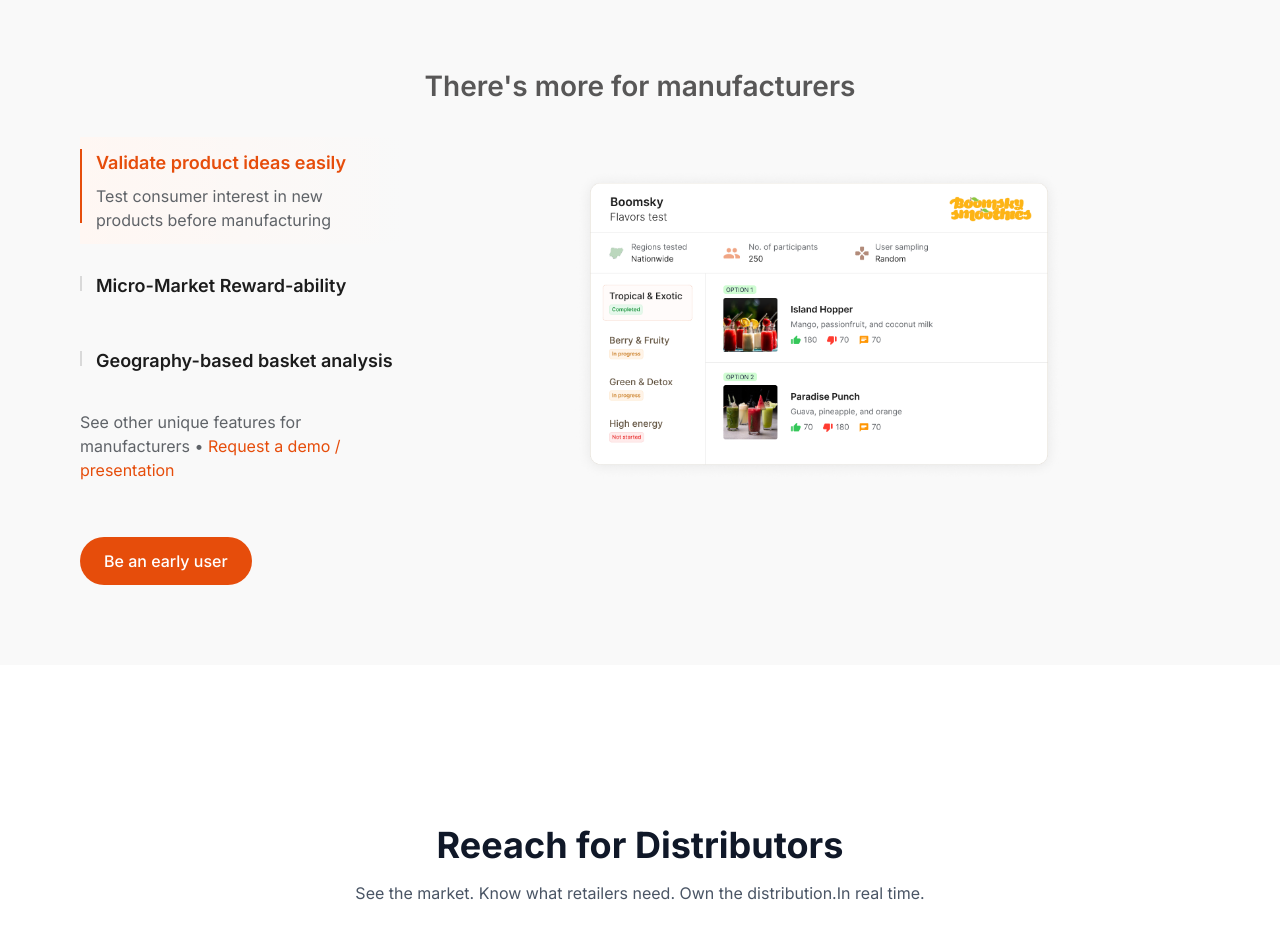
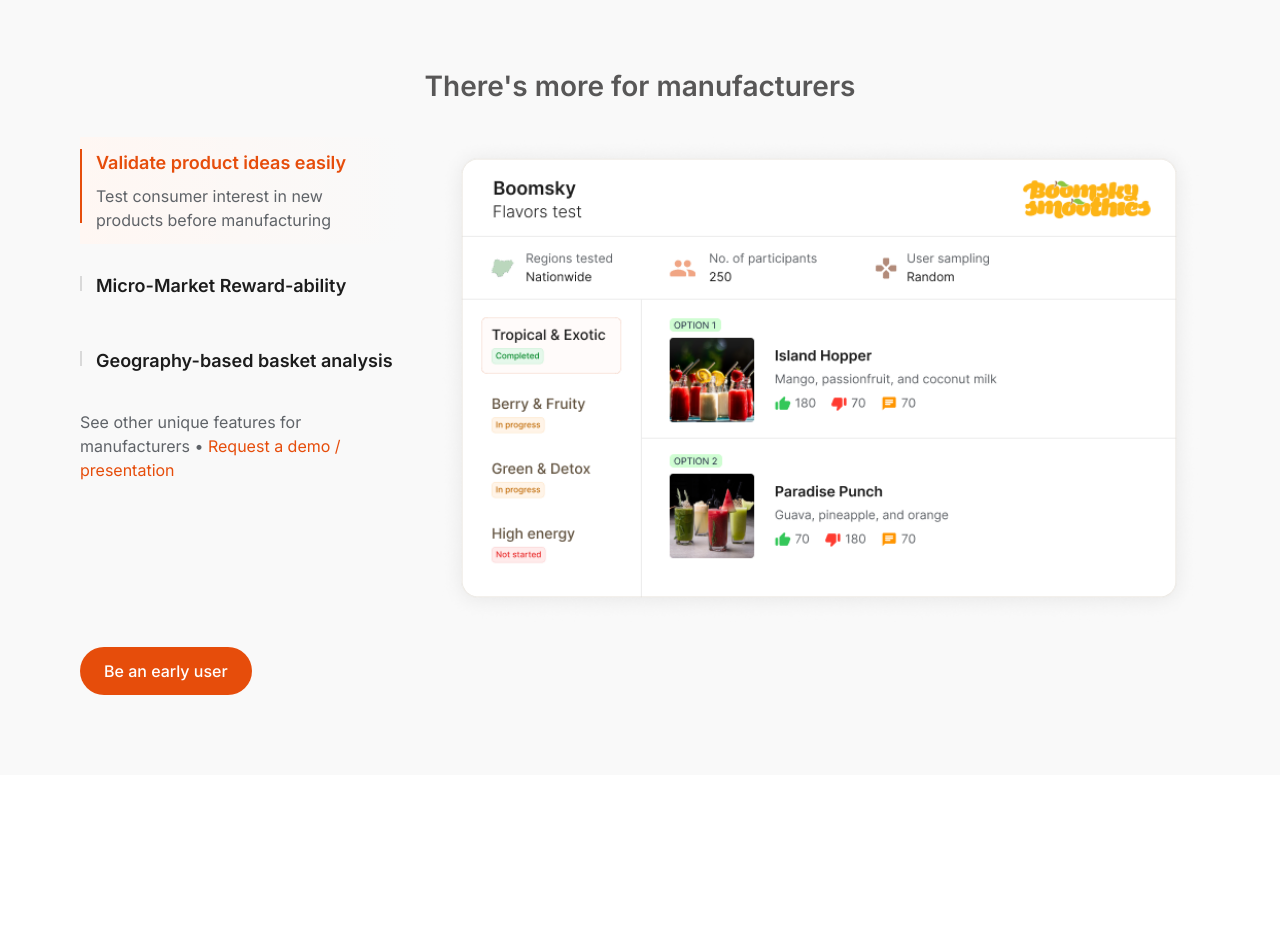
Before and after one commit to mindset001/reeach, a Next.js app: page / in a window 1280 px wide. Shown: the part 2980-3914 px from the top of the page. Built offline with nearby package versions, Linux system fonts and the light colour scheme.

Commit message:
'navbar'

```diff
--- a/src/components/ManufacturerSection.tsx
+++ b/src/components/ManufacturerSection.tsx
@@ -99,14 +99,14 @@ export default function ManufacturerSection({ onJoinWaitlist }: ManufacturerSect
                   <p className="text-[#5F6368] text-[16px]">See other unique features for manufacturers • <span className="text-[#E64D0B] cursor-pointer hover:underline" onClick={() => setIsDemoModalOpen(true)}>Request a demo / presentation</span></p>
             </div>
 
-            <div className="md:w-[70%] flex items-center justify-center rounded-[16px] min-h-[300px] p-8 overflow-hidden">
+            <div className="md:w-[70%] flex items-center justify-center rounded-[16px]  md:min-h-[300px]  overflow-hidden">
               {ADDITIONAL_MANUFACTURER_FEATURES[activeFeature].image && (
                 <Image
                   src={ADDITIONAL_MANUFACTURER_FEATURES[activeFeature].image}
                   alt={ADDITIONAL_MANUFACTURER_FEATURES[activeFeature].title}
-                  width={500}
-                  height={300}
-                  className="w-[70%] h-auto object-contain"
+                  width={400}
+                  height={400}
+                  className="w-full h-auto object-contain"
                 />
               )}
               {!ADDITIONAL_MANUFACTURER_FEATURES[activeFeature].image && (
--- a/src/components/Navbar.tsx
+++ b/src/components/Navbar.tsx
@@ -141,7 +141,7 @@ export default function Navbar({ variant = "default", onJoinWaitlist }: NavbarPr
           {/* Bottom Buttons */}
           <div className="fixed bottom-0 left-0 right-0 px-6 py-8 bg-white ">
             <div className="flex gap-4">
-              <button className="bg-[#E64D0B] rounded-[24px] flex-1" onClick={() => { setIsMenuOpen(false); onJoinWaitlist?.(); }}>
+              <button className="bg-[#E64D0B] rounded-[24px] flex-1 p-2" onClick={() => { setIsMenuOpen(false); onJoinWaitlist?.(); }}>
                 <p className="font-SemiBold text-[16px]">Join waitlist</p>
               </button>
               <button className="flex-1" onClick={() => setIsMenuOpen(false)}>
```
